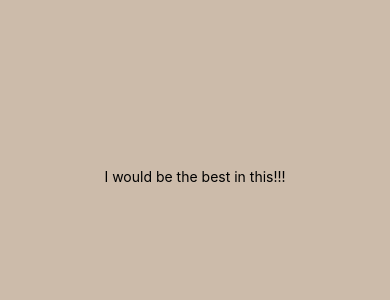
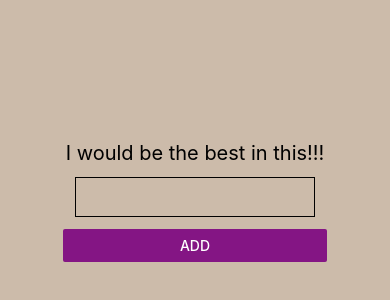
Before and after one commit to OloruntobiOlutola/firstProject, a React Native app: screen / in a window 390 px wide. Shown: the part 246-546 px from the top of the page. Built offline with nearby package versions, Linux system fonts and the light colour scheme.

Commit message:
catching up

```diff
--- a/App.js
+++ b/App.js
@@ -1,12 +1,56 @@
 import { StatusBar } from "expo-status-bar";
-import { StyleSheet, Text, View } from "react-native";
+import React from "react";
+import {
+  Button,
+  FlatList,
+  SafeAreaView,
+  StyleSheet,
+  Text,
+  TextInput,
+  View,
+} from "react-native";
 
 export default function App() {
+  const [text, onChangeText] = React.useState("");
+  const [todos, setTodos] = React.useState([]);
+  // setTodos((prevState) => [prevState, text]);
+  // console.log(todos);
+  const addGoal = () => {
+    setTodos((prevState) => [...prevState, text]);
+    onChangeText("");
+  };
+  const renderItem = ({ item }) => {
+    return (
+      <View style={styles.item}>
+        <Text style={styles.title}>{item}</Text>
+      </View>
+    );
+  };
   return (
-    <View style={styles.container}>
-      <Text>I would be the best in this!!!</Text>
+    <SafeAreaView style={styles.container}>
+      <View style={styles.myView}>
+        <Text style={{ textAlign: "center", fontSize: 20 }}>
+          I would be the best in this!!!
+        </Text>
+        <TextInput
+          style={styles.input}
+          onChangeText={onChangeText}
+          value={text}
+        />
+        <Button
+          onPress={addGoal}
+          title="add"
+          color="#841584"
+          accessibilityLabel="Learn more about this purple button"
+        />
+        <FlatList
+          data={todos}
+          renderItem={renderItem}
+          keyExtractor={(item) => item}
+        />
+      </View>
       <StatusBar style="auto" />
-    </View>
+    </SafeAreaView>
   );
 }
 
@@ -16,5 +60,25 @@ const styles = StyleSheet.create({
     backgroundColor: "#cba",
     alignItems: "center",
     justifyContent: "center",
+    marginTop: StatusBar.currentHeight || 0,
+    flexDirection: "column",
+  },
+  input: {
+    height: 40,
+    margin: 12,
+    borderWidth: 1,
+    padding: 10,
+  },
+  item: {
+    backgroundColor: "#f9c2ff",
+    padding: 5,
+    marginVertical: 10,
+    marginHorizontal: 10,
+  },
+  title: {
+    fontSize: 32,
+  },
+  myView: {
+    marginTop: 50,
   },
 });
```
